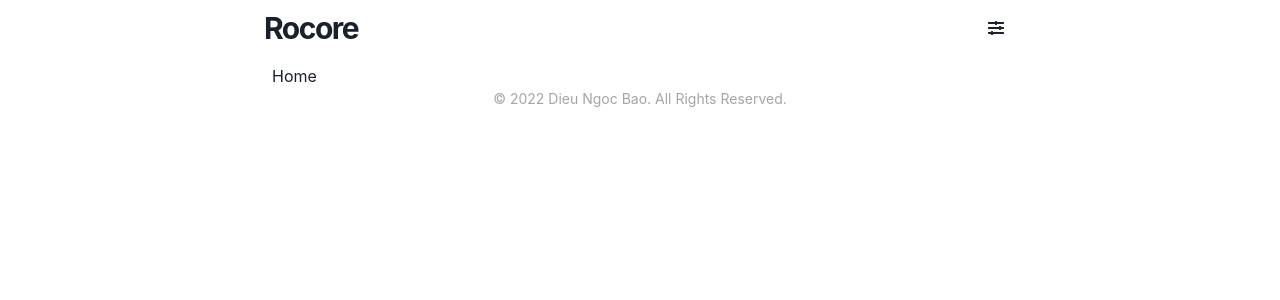
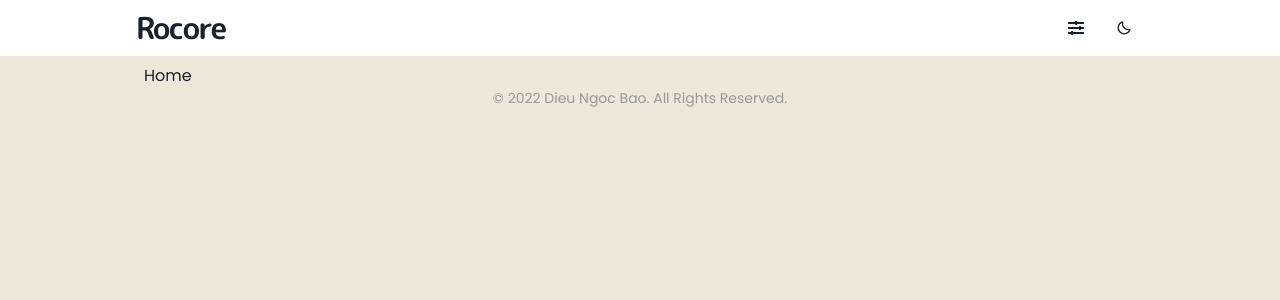
Before and after one commit to dieungocbao/room-ideas, a React (Vite) app: page / in a window 1280 px wide. Shown: the top 300 px of the page. Built offline with nearby package versions, Linux system fonts and the light colour scheme.

Commit message:
themeToggleButton

```diff
--- a/src/App.tsx
+++ b/src/App.tsx
@@ -1,11 +1,14 @@
 import { ChakraProvider } from "@chakra-ui/react"
 import { BrowserRouter, Routes, Route } from "react-router-dom"
 import Layout from "./components/layouts/Layout"
+import Fonts from "./libs/fonts"
+import theme from "./libs/theme"
 import Home from "./pages"
 
 export default function App() {
   return (
-    <ChakraProvider>
+    <ChakraProvider theme={theme}>
+      <Fonts />
       <Layout>
         <BrowserRouter>
           <Routes>
--- a/src/components/layouts/Layout.tsx
+++ b/src/components/layouts/Layout.tsx
@@ -1,7 +1,7 @@
 import React from "react"
 import { Box, Container } from "@chakra-ui/react"
-import Footer from "../sections/Footer"
-import Header from "../sections/Header"
+import Footer from "./Footer"
+import Header from "./Header"
 
 interface LayoutProps {
   children: React.ReactChild
@@ -11,7 +11,7 @@ const Layout: React.FC<LayoutProps> = ({ children }) => {
   return (
     <Box>
       <Header />
-      <Container maxW="container.md" pt={16}>
+      <Container maxW="container.lg" pt={16}>
         {children}
       </Container>
       <Footer />
--- /dev/null
+++ b/src/components/layouts/MainMenu.tsx
@@ -0,0 +1,56 @@
+import React, { useState } from "react"
+import {
+  Box,
+  Icon,
+  IconButton,
+  Menu,
+  MenuButton,
+  MenuGroup,
+  MenuList,
+} from "@chakra-ui/react"
+import { FaSlidersH } from "react-icons/fa"
+import MenuSelectItem from "./MenuSelectItem"
+import ThemeToggleButton from "./ThemeToggleButton"
+
+const query_strings = ["Hot", "New", "Top"]
+
+const subRedditList = [
+  "r/battlestations",
+  "r/gamingsetups",
+  "r/macsetups",
+  "r/setups",
+  "r/desksetup",
+  "r/Minimal_Setups",
+]
+
+const MainMenu: React.FC<{}> = () => {
+  const [filterString, setFilterString] = useState<string>(query_strings[0])
+  return (
+    <Box ml={2}>
+      <Menu isLazy id="navbar-menu">
+        <MenuButton
+          as={IconButton}
+          _focus={{ boxShadow: "none" }}
+          icon={<Icon as={FaSlidersH} />}
+          variant="none"
+          aria-label="Options"
+        />
+        <MenuList>
+          <MenuGroup title="Filter">
+            {query_strings.map((item) => (
+              <MenuSelectItem key={item}>{item}</MenuSelectItem>
+            ))}
+          </MenuGroup>
+          <MenuGroup title="Subreddit">
+            {subRedditList.map((item) => (
+              <MenuSelectItem key={item}>{item}</MenuSelectItem>
+            ))}
+          </MenuGroup>
+        </MenuList>
+      </Menu>
+      <ThemeToggleButton />
+    </Box>
+  )
+}
+
+export default MainMenu
--- /dev/null
+++ b/src/components/layouts/Navbar.tsx
@@ -0,0 +1,36 @@
+import React from "react"
+import {
+  Box,
+  Container,
+  Flex,
+  Heading,
+  useColorModeValue,
+} from "@chakra-ui/react"
+import MainMenu from "./MainMenu"
+
+interface NavbarProps {}
+
+const Navbar: React.FC<NavbarProps> = ({}) => {
+  return (
+    <Box
+      position="fixed"
+      as="nav"
+      w="100%"
+      bg={useColorModeValue("#FFFFFF", "#202023")}
+      style={{ backdropFilter: "blur(10px)" }}
+    >
+      <Container p={2} maxW="container.lg">
+        <Flex alignItems="center" justifyContent="space-between">
+          <Heading as="h1" size="lg" letterSpacing="tighter">
+            Rocore
+          </Heading>
+          {/* <ThemeToggleButton /> */}
+
+          <MainMenu />
+        </Flex>
+      </Container>
+    </Box>
+  )
+}
+
+export default Navbar
--- /dev/null
+++ b/src/components/layouts/ThemeToggleButton.tsx
@@ -0,0 +1,19 @@
+import { IconButton, useColorMode, useColorModeValue } from "@chakra-ui/react"
+import { BiSun, BiMoon } from "react-icons/bi"
+
+const ThemeToggleButton = () => {
+  const { toggleColorMode } = useColorMode()
+
+  return (
+    <IconButton
+      ml={2}
+      aria-label="Toggle theme"
+      _focus={{ boxShadow: "none" }}
+      variant="none"
+      icon={useColorModeValue(<BiMoon />, <BiSun />)}
+      onClick={toggleColorMode}
+    ></IconButton>
+  )
+}
+
+export default ThemeToggleButton
--- a/src/components/sections/Navbar.tsx
+++ /dev/null
@@ -1,73 +0,0 @@
-import {
-  Box,
-  Container,
-  Flex,
-  Heading,
-  IconButton,
-  Menu,
-  MenuButton,
-  MenuGroup,
-  MenuList,
-  useColorModeValue,
-} from "@chakra-ui/react"
-import React from "react"
-import { Icon } from "@chakra-ui/react"
-import { FaSlidersH } from "react-icons/fa"
-import MenuSelectItem from "./MenuSelectItem"
-
-interface NavbarProps {}
-
-const subRedditList = [
-  "r/battlestations",
-  "r/gamingsetups",
-  "r/macsetups",
-  "r/setups",
-  "r/desksetup",
-  "r/Minimal_Setups",
-]
-
-const Navbar: React.FC<NavbarProps> = ({}) => {
-  return (
-    <Box
-      position="fixed"
-      as="nav"
-      w="100%"
-      bg={useColorModeValue("#FFFFFF", "#202023")}
-      style={{ backdropFilter: "blur(10px)" }}
-    >
-      <Container p={2} maxW="container.md">
-        <Flex alignItems="center" justifyContent="space-between">
-          <Heading as="h1" size="lg" letterSpacing="tighter">
-            Rocore
-          </Heading>
-          {/* <ThemeToggleButton /> */}
-
-          <Box ml={2}>
-            <Menu isLazy id="navbar-menu">
-              <MenuButton
-                as={IconButton}
-                icon={<Icon as={FaSlidersH} />}
-                variant=""
-                aria-label="Options"
-              />
-              <MenuList>
-                <MenuGroup title="Filter">
-                  <MenuSelectItem>Hot</MenuSelectItem>
-                  <MenuSelectItem>New</MenuSelectItem>
-                  <MenuSelectItem>Top</MenuSelectItem>
-                </MenuGroup>
-                <MenuGroup title="Subreddit">
-                  {subRedditList.map((item) => (
-                    <MenuSelectItem key={item}>{item}</MenuSelectItem>
-                  ))}
-                </MenuGroup>
-              </MenuList>
-            </Menu>
-          </Box>
-        </Flex>
-      </Container>
-    </Box>
-  )
-}
-
-export default Navbar
--- /dev/null
+++ b/src/libs/fonts.tsx
@@ -0,0 +1,11 @@
+import { Global } from "@emotion/react"
+
+const Fonts = () => (
+  <Global
+    styles={`
+    @import url('https://fonts.googleapis.com/css2?family=M+PLUS+Rounded+1c:wght@300;700&display=swap');
+    @import url('https://fonts.googleapis.com/css2?family=Poppins:ital,wght@0,100;0,200;0,300;0,400;0,500;0,600;0,700;0,800;0,900;1,100;1,200;1,300;1,400;1,500;1,600;1,700;1,800;1,900&display=swap');
+    `}
+  />
+)
+export default Fonts
--- /dev/null
+++ b/src/libs/theme.ts
@@ -0,0 +1,49 @@
+import { ChakraProps, extendTheme } from "@chakra-ui/react"
+import { mode } from "@chakra-ui/theme-tools"
+
+const styles = extendTheme({
+  global: (props: ChakraProps) => ({
+    body: {
+      bg: mode("#F0E7DB", "#202023")(props),
+    },
+  }),
+})
+
+const components = {
+  Heading: {
+    variants: {
+      "section-title": {
+        textDecoration: "underline",
+        fontSize: 20,
+        textUnderlineOffset: 6,
+        textDecorationColor: "#525252",
+        textDecorationThickness: 4,
+        marginTop: 3,
+        marginBottom: 4,
+      },
+    },
+  },
+  Link: {
+    baseStyle: (props: ChakraProps) => ({
+      color: mode("#3d7aed", "#ff63c3")(props),
+      textUnderlineOffset: 3,
+    }),
+  },
+}
+
+const colors = {
+  grassTeal: "#88ccca",
+}
+
+const fonts = {
+  body: 'Poppins',
+  heading: "'M PLUS Rounded 1c'",
+}
+
+const config = {
+  initialColorMode: "dark",
+  useSystemColorMode: true,
+}
+
+const theme = extendTheme({ config, styles, components, fonts, colors })
+export default theme
```
Also changed, not shown: src/components/layouts/Footer.tsx (renamed from src/components/sections/Footer.tsx), src/components/layouts/Header.tsx (renamed from src/components/sections/Header.tsx), src/components/layouts/MenuSelectItem.tsx (renamed from src/components/sections/MenuSelectItem.tsx).
